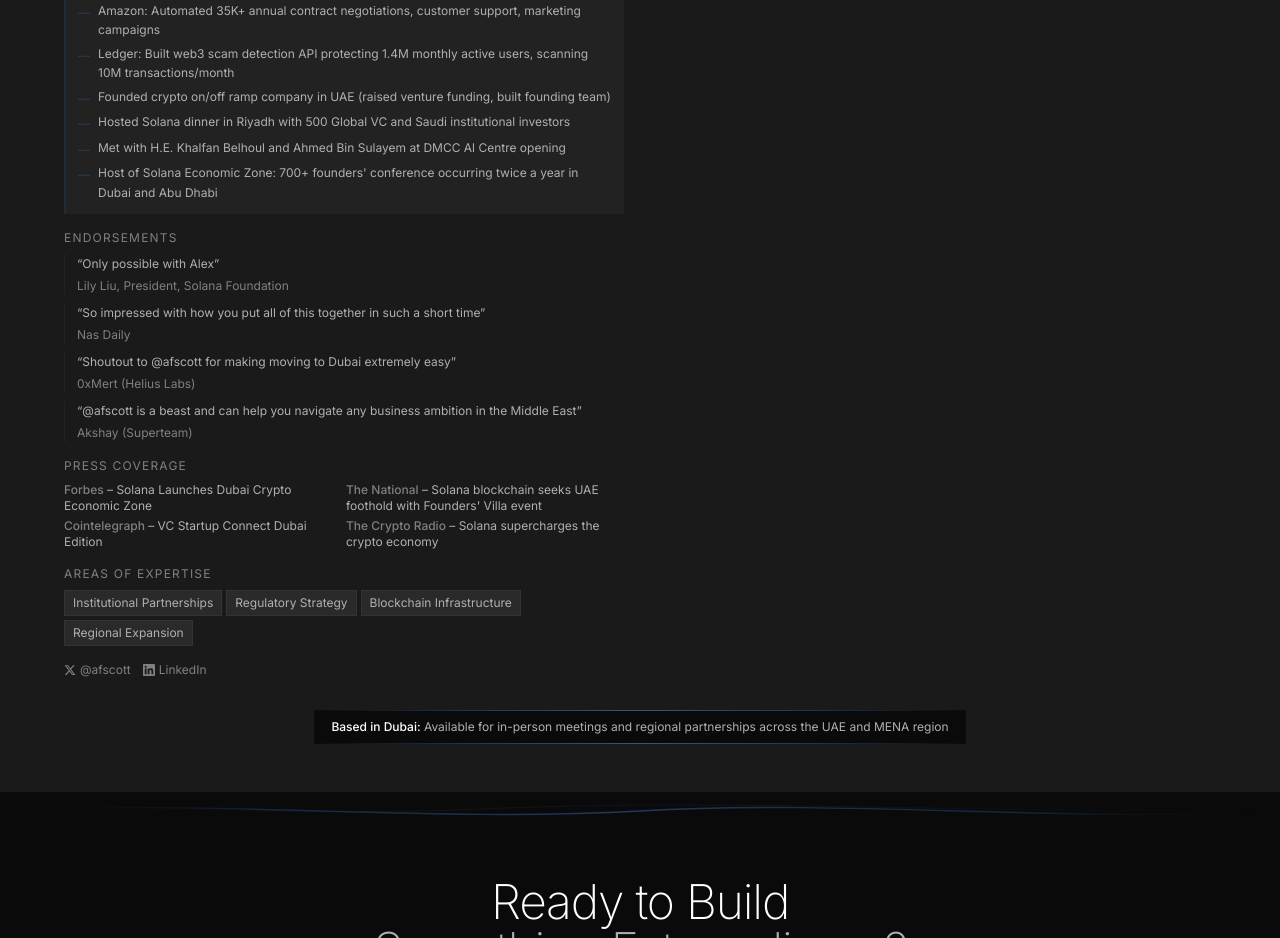
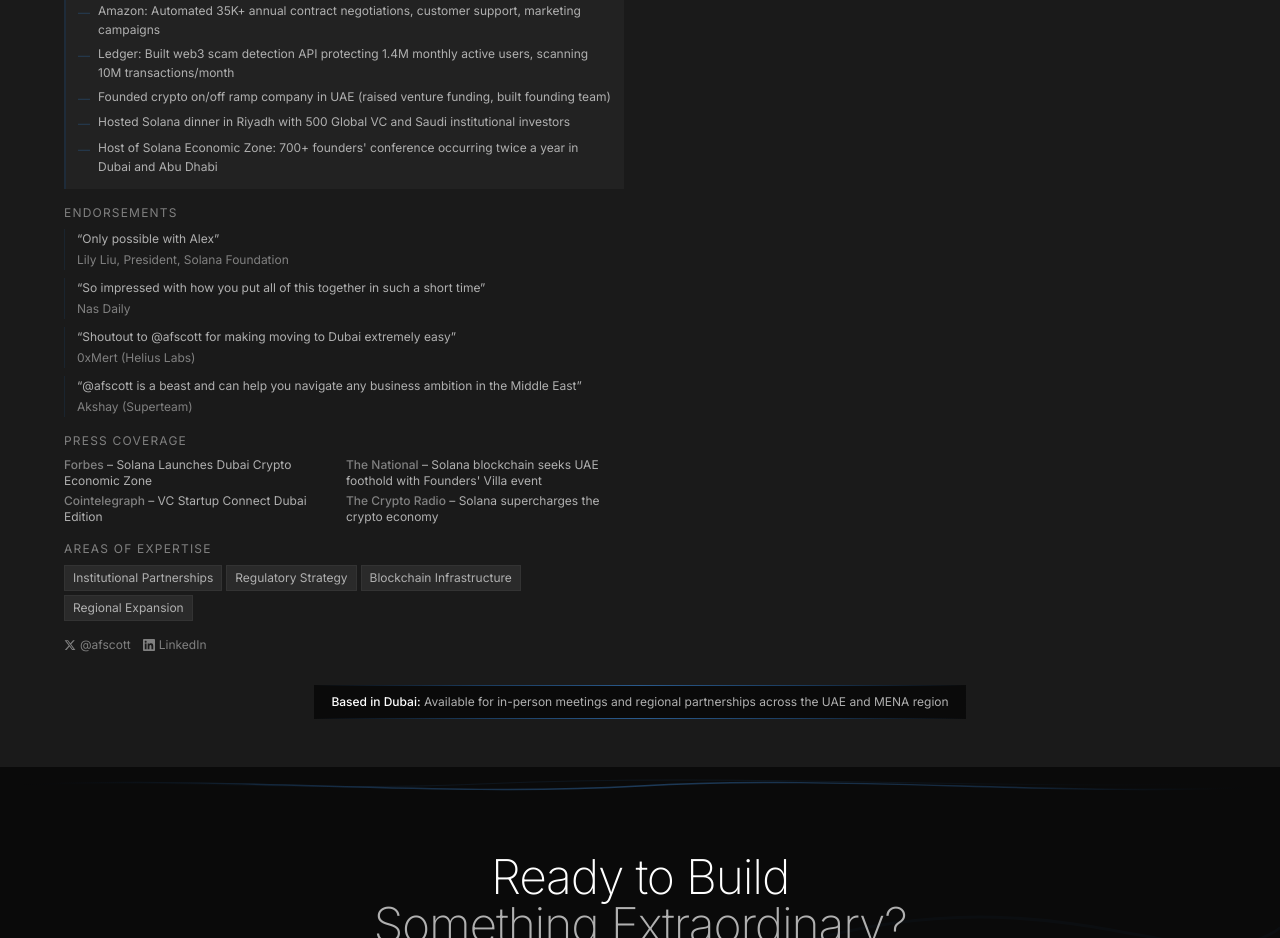
Before and after one commit to riverventures/riverventures-site, a Next.js app: page / in a window 1280 px wide. Shown: the part 2300-3238 px from the top of the page. Built offline with nearby package versions, Linux system fonts and the light colour scheme.

Commit message:
Remove DMCC name drop

```diff
--- a/src/components/Team.tsx
+++ b/src/components/Team.tsx
@@ -11,7 +11,6 @@
         "Ledger: Built web3 scam detection API protecting 1.4M monthly active users, scanning 10M transactions/month",
         "Founded crypto on/off ramp company in UAE (raised venture funding, built founding team)",
         "Hosted Solana dinner in Riyadh with 500 Global VC and Saudi institutional investors",
-        "Met with H.E. Khalfan Belhoul and Ahmed Bin Sulayem at DMCC Al Centre opening",
         "Host of Solana Economic Zone: 700+ founders' conference occurring twice a year in Dubai and Abu Dhabi"
       ],
       endorsements: [
```
